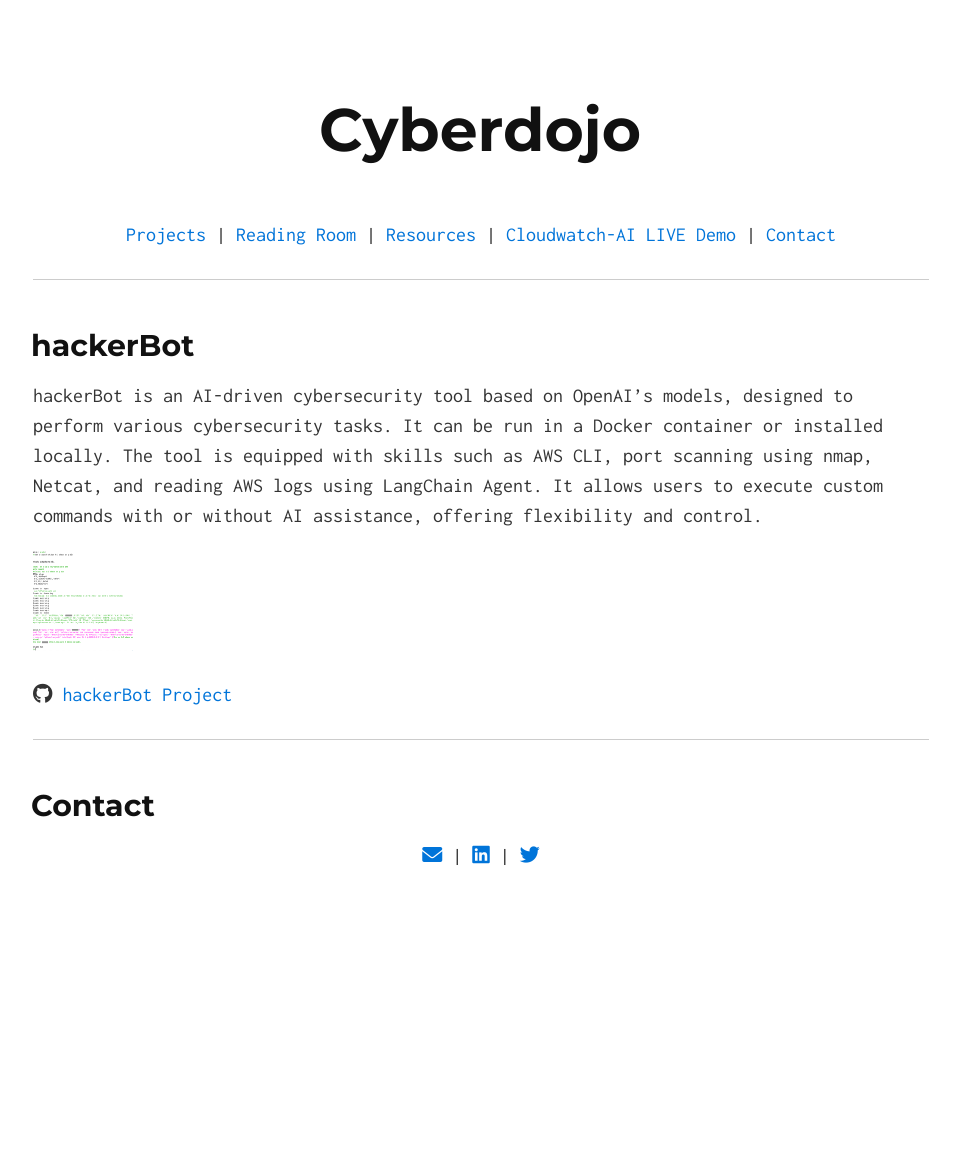
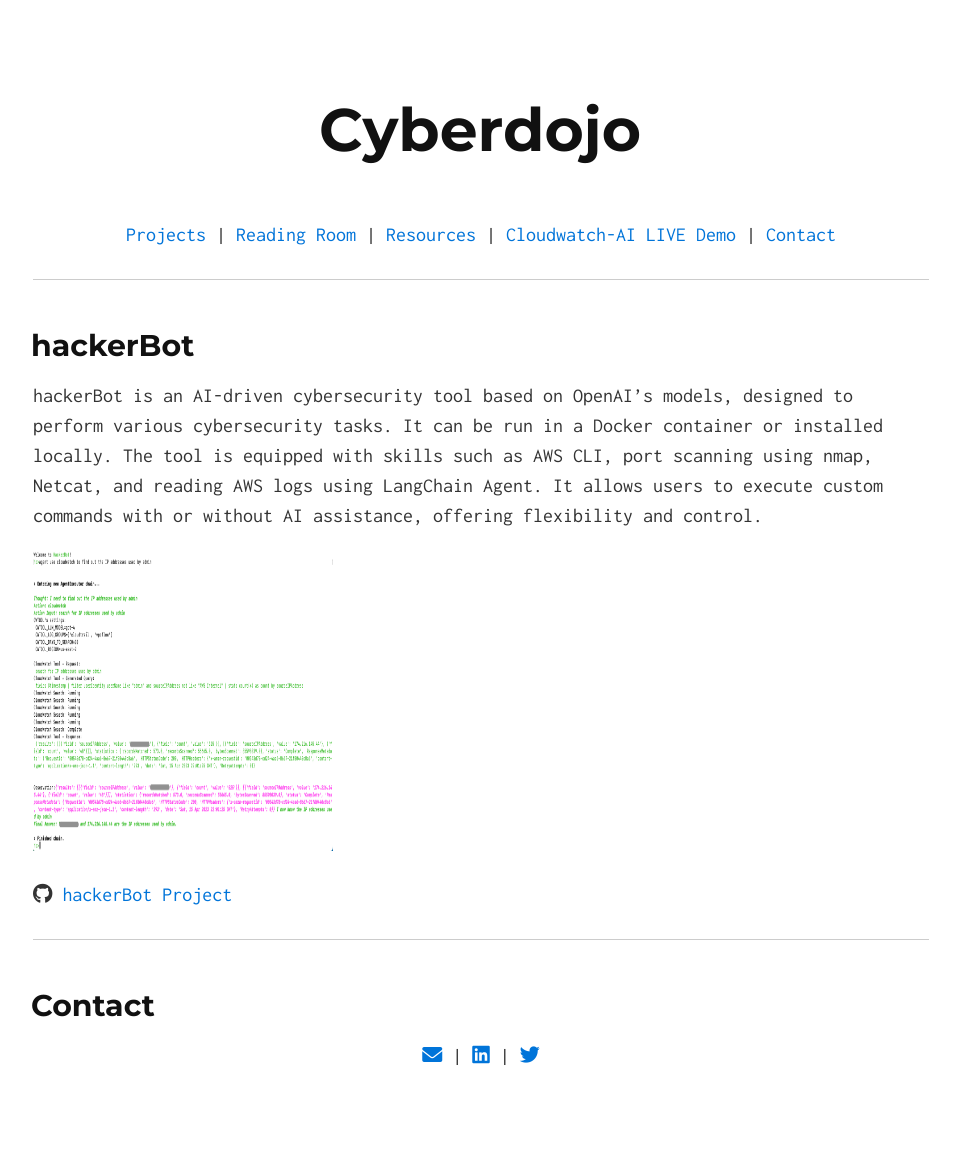
Before and after one commit to Ahmed-AG/cyberdojo-page, a Jekyll site: the page built from projects/hackerbot.md, in a window 1280 px wide. Shown: the whole page, without its empty margins (159-1119 px from the left). Built offline with Jekyll 4.4.1, drawn with Linux system fonts in a browser that asks for light colours; our own code applies the rules of GitHub Pages for plain Markdown files; before the commit the page ends 971 px from its top, so only the background shows below that.

Commit message:
update hackerBot

```diff
--- a/projects/hackerbot.md
+++ b/projects/hackerbot.md
@@ -5,7 +5,7 @@
 ## hackerBot
 hackerBot is an AI-driven cybersecurity tool based on OpenAI's models, designed to perform various cybersecurity tasks. It can be run in a Docker container or installed locally. The tool is equipped with skills such as AWS CLI, port scanning using nmap, Netcat, and reading AWS logs using LangChain Agent. It allows users to execute custom commands with or without AI assistance, offering flexibility and control.
 
-<img src="/static/hackerBot.png" alt="HackerBot searching through logs and answering questions" width="100" height="100" />
+<img src="/static/hackerBot.png" alt="HackerBot searching through logs and answering questions" width="300" height="300" />
 
 <i class="fab fa-github"></i> [hackerBot Project](https://github.com/Ahmed-AG/hackerbot){:target="_blank"}
 
```
